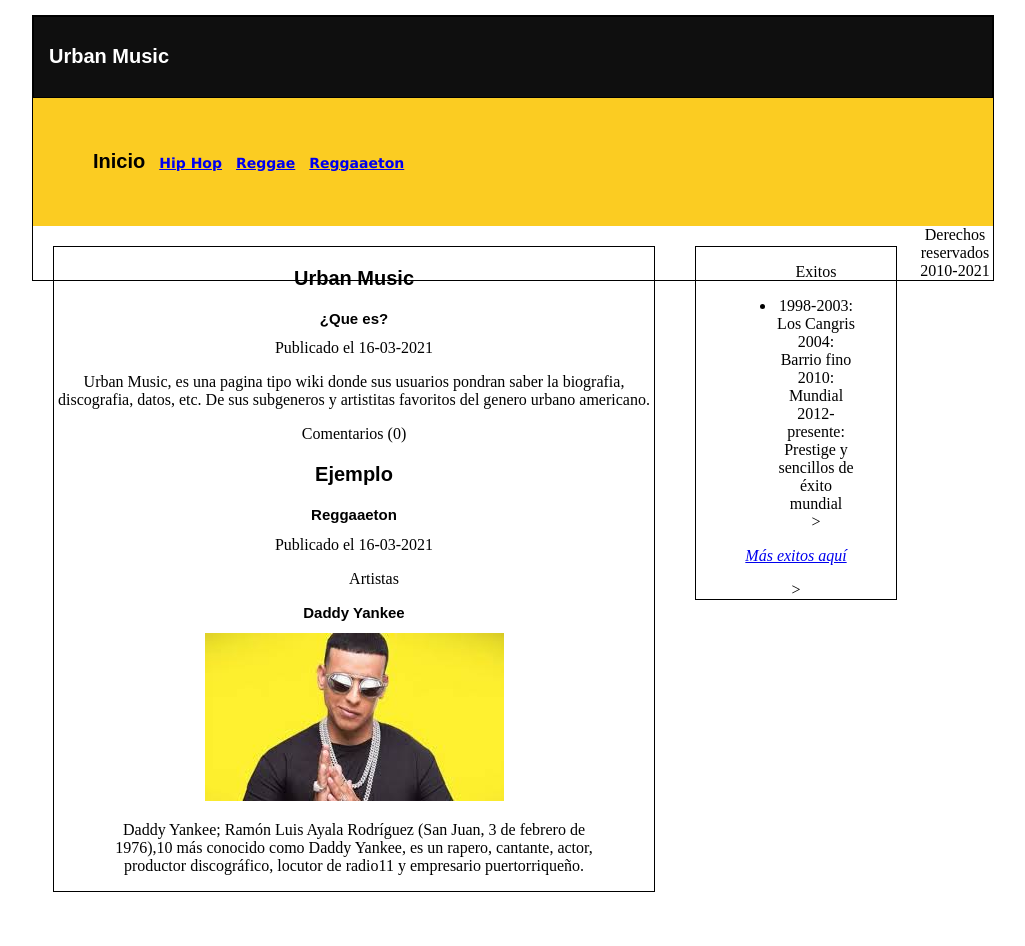
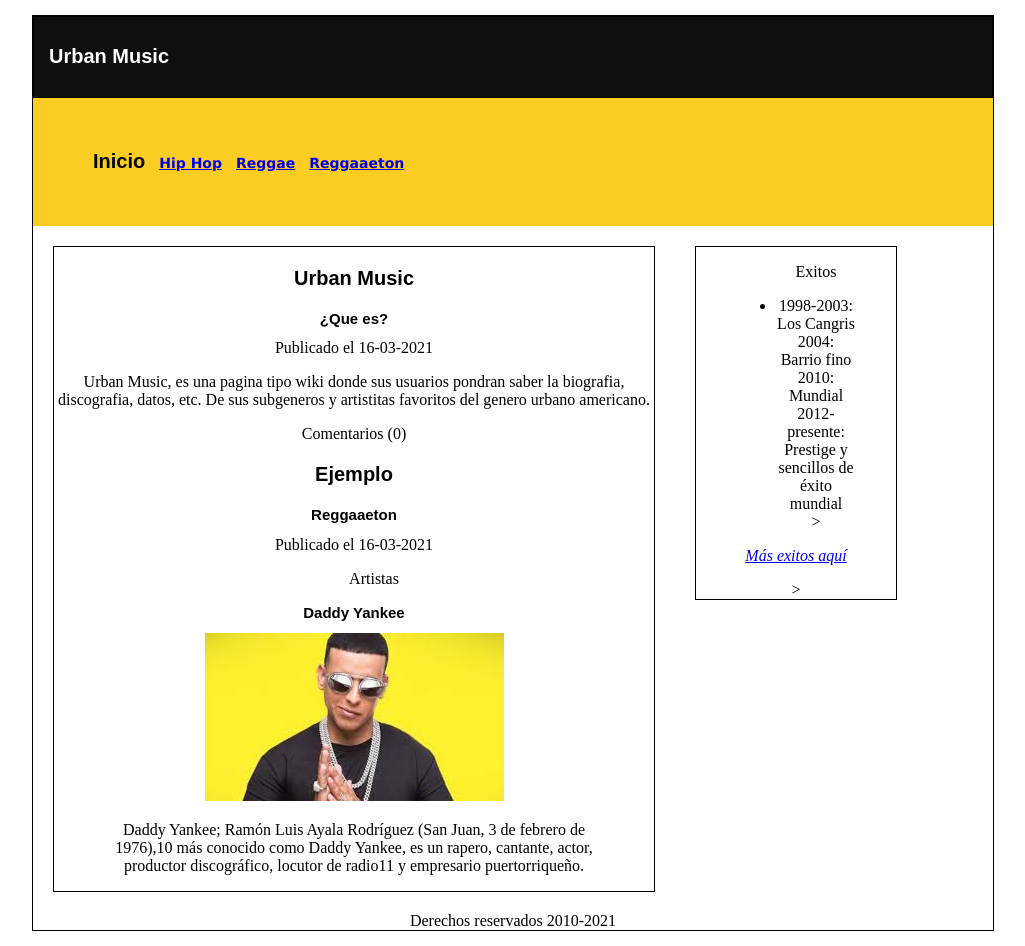
Before and after one commit to Yeferson1121/Website-basic-languages, a plain HTML site: page Index.html in a window 1280 px wide. Shown: the whole page, without its empty margins (127-1152 px from the left). Before the commit the page ends 912 px from the top, so only its background shows below. Drawn offline with Linux system fonts and the light colour scheme.

Commit message:
se añade a la class pie la etiqueta clear both para reubicarla en la parte inferior

```diff
--- a/Styles.css
+++ b/Styles.css
@@ -50,3 +50,6 @@ body{
     margin: 20px;
     float: left;
 }
+.pie{
+    clear: both;
+}
```
